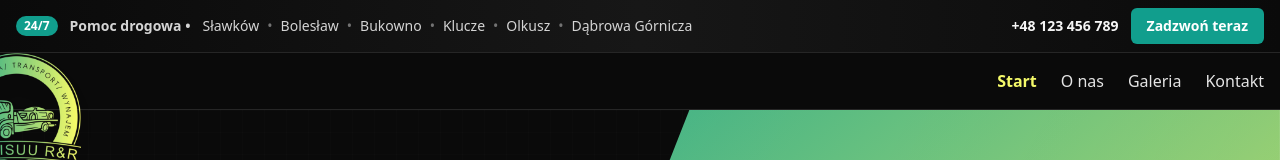
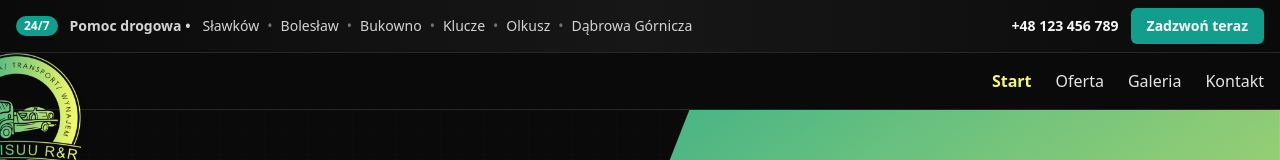
Before and after one commit to infanymous/skubisuu, a Next.js app: page / in a window 1280 px wide. Shown: the top 160 px of the page. Built offline with nearby package versions, Linux system fonts and the light colour scheme.

Commit message:
change "O nas" to "Oferta"

```diff
--- a/src/components/Navbar.tsx
+++ b/src/components/Navbar.tsx
@@ -37,7 +37,7 @@ export default function Navbar() {
 	const items: NavItem[] = useMemo(
 		() => [
 			{ label: 'Start', href: '/' },
-			{ label: 'O nas', href: '/about' },
+			{ label: 'Oferta', href: '/about' },
 			{ label: 'Galeria', href: '/gallery' },
 			{ label: 'Kontakt', href: '/contact' },
 		],
```
